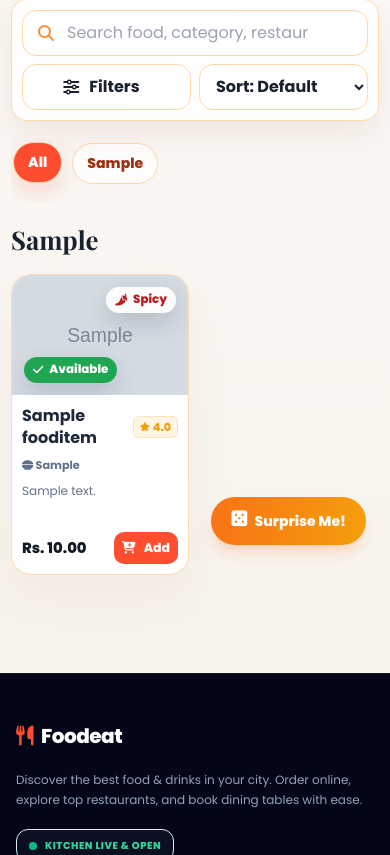
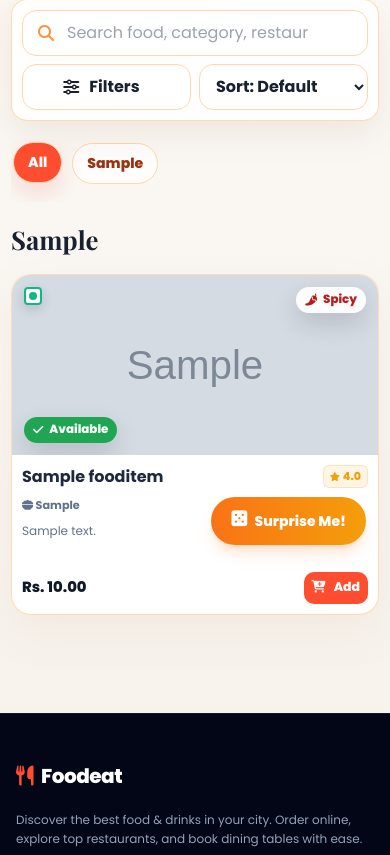
Before and after one commit to virudobariya24/FoodEat-, a Django app: page /menu/ in a window 390 px wide. Shown: the part 275-1130 px from the top of the page. Run offline with Django 5.2, Linux system fonts and the light colour scheme; tables that the repository leaves empty hold one stand-in row (values such as "Sample post"); grey boxes marked "Sample" are stand-in pictures; some web fonts are replaced.

Commit message:
Add green veg badge to top-left of menu cards and improve mobile responsiveness under 420px

```diff
--- a/templates/menu.html
+++ b/templates/menu.html
@@ -391,6 +391,42 @@
       box-shadow: 0 10px 24px rgba(15, 23, 42, 0.16);
     }
 
+    .card-badges-left {
+      position: absolute;
+      left: 12px;
+      top: 12px;
+      display: flex;
+      align-items: center;
+      gap: 8px;
+      z-index: 10;
+    }
+
+    .card-badges-left .offer-badge {
+      position: static;
+      box-shadow: 0 4px 12px rgba(15, 23, 42, 0.16);
+    }
+
+    .veg-badge {
+      display: inline-flex;
+      align-items: center;
+      justify-content: center;
+      width: 18px;
+      height: 18px;
+      border: 2px solid #10B981;
+      background: #ffffff;
+      padding: 2px;
+      border-radius: 4px;
+      box-shadow: 0 4px 12px rgba(15, 23, 42, 0.16);
+      flex-shrink: 0;
+    }
+
+    .veg-dot {
+      width: 8px;
+      height: 8px;
+      background-color: #10B981;
+      border-radius: 50%;
+    }
+
     .offer-badge {
       left: 12px;
       top: 12px;
@@ -716,6 +752,19 @@
       }
     }
 
+    @media (max-width: 420px) {
+      .card-container {
+        grid-template-columns: 1fr !important;
+        gap: 16px !important;
+      }
+      .card-image-container {
+        height: 180px !important;
+      }
+      .menu-card {
+        min-height: auto !important;
+      }
+    }
+
     /* --- Menu Page Dark Mode Overrides --- */
     body[data-theme="dark"] {
       --page-bg: #0A0F1D;
@@ -863,14 +912,20 @@
                 <i class="fa-solid fa-utensils text-5xl opacity-40"></i>
               </div>
               {% endif %}
-              {% if p.active_discount %}
-              <span class="offer-badge"><i class="fa-solid fa-tag"></i>{{ p.active_discount.discount_percentage }}% OFF</span>
-              {% endif %}
+              <!-- Left badges container containing green veg badge and offer badge -->
+              <div class="card-badges-left">
+                {% if p.is_veg %}
+                <div class="veg-badge" title="Vegetarian">
+                  <span class="veg-dot"></span>
+                </div>
+                {% endif %}
+                {% if p.active_discount %}
+                <span class="offer-badge"><i class="fa-solid fa-tag"></i>{{ p.active_discount.discount_percentage }}% OFF</span>
+                {% endif %}
+              </div>
 
               {% if p.is_spicy %}
               <span class="type-badge spicy"><i class="fa-solid fa-pepper-hot"></i> Spicy</span>
-              {% elif p.is_veg %}
-              <span class="type-badge"><i class="fa-solid fa-leaf"></i> Veg</span>
               {% endif %}
 
               <span class="availability-badge {% if not p.is_available or not p.restaurant_is_accepting_orders %}off{% endif %}">
```
